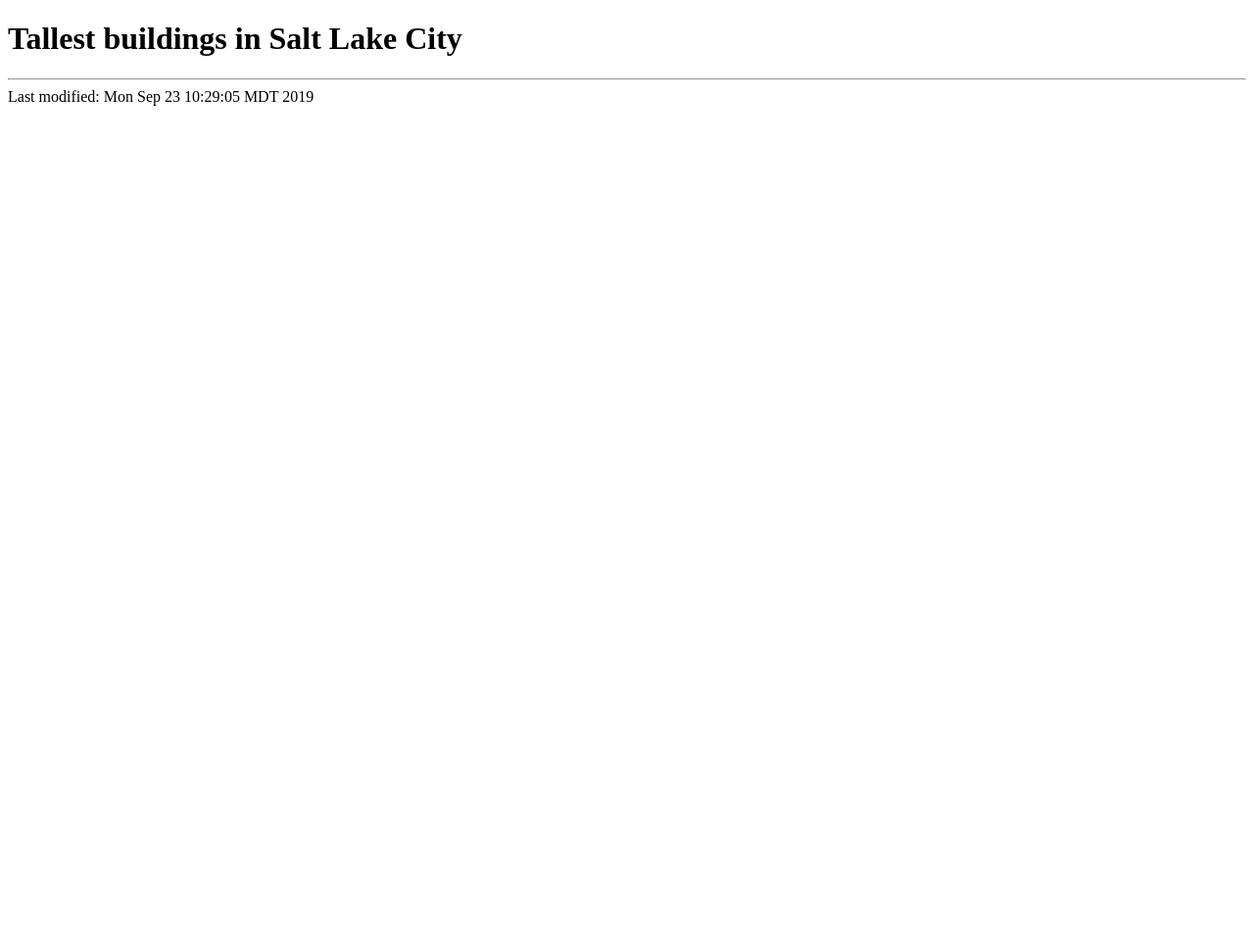
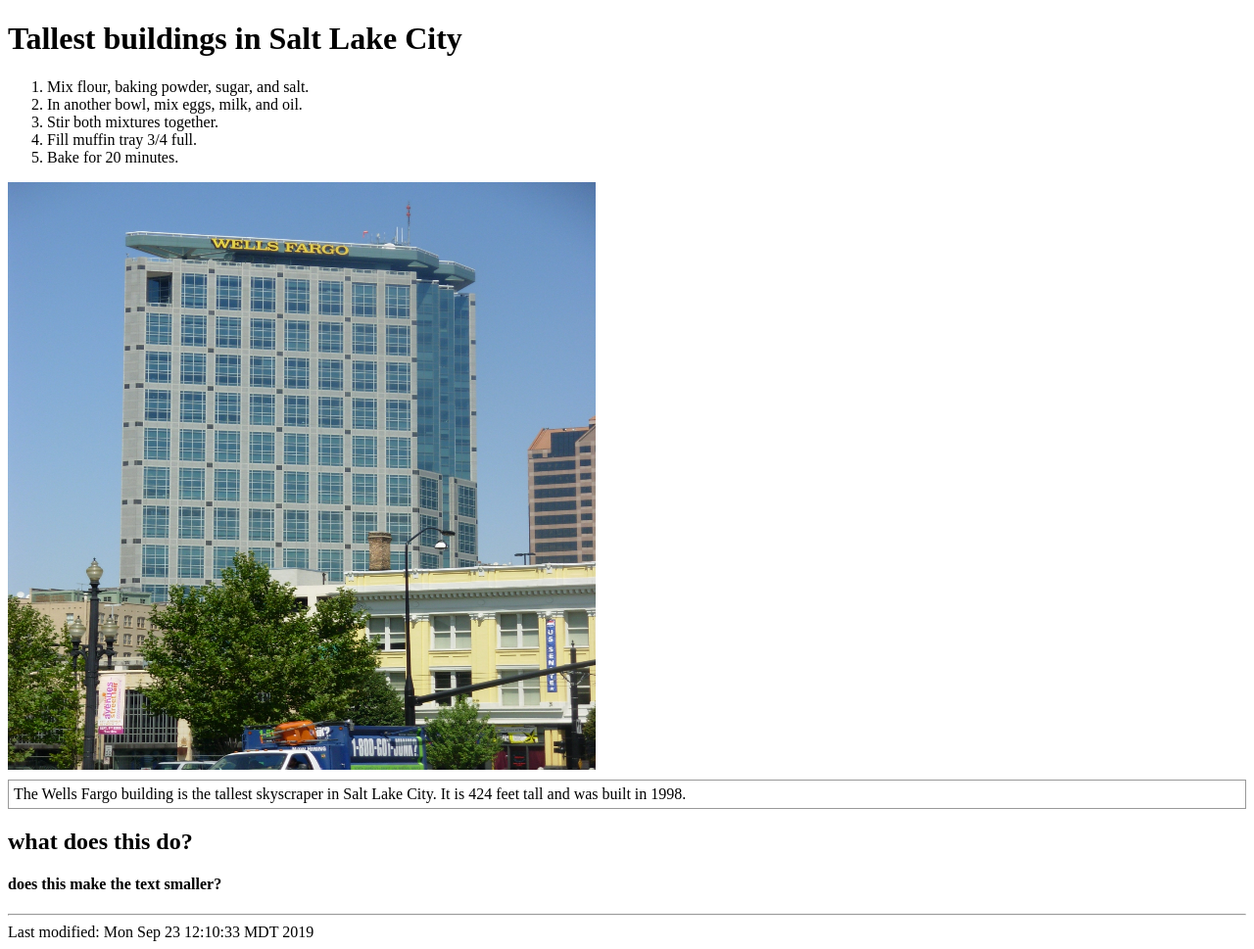
Before and after one commit to evanwgeorge/evanwgeorge.github.io, a plain HTML site: page index.html in a window 1280 px wide. Shown: the whole page at 98% size. Before the commit the page ends 800 px from the top, so only its background shows below. Drawn offline with Linux system fonts and the light colour scheme.

Commit message:
commiting .html and .css files

```diff
--- /dev/null
+++ b/index.css
@@ -0,0 +1,5 @@
+p {
+    margin: 10px 0;
+    padding: 5px;
+    border: 1px solid #999;
+    }
--- a/index.html
+++ b/index.html
@@ -1,20 +1,31 @@
-<!DOCTYPE HTML PUBLIC "-//W3C//DTD HTML 4.01 Transitional//EN" "http://www.w3.org/TR/html4/loose.dtd">
+<!DOCTYPE HTML PUBLIC"-//W3C//DTD HTML 4.01 Transitional//EN" "http://www.w3.org/TR/html4/loose.dtd">
 <html>
 <head>
 <meta http-equiv="Content-Type" content="text/html; charset=iso-8859-15">
 <title>Salt Lake City Architecture</title>
+<link rel="stylesheet" type="text/css" href="index.css"/>
+</head>
 <header class= page-header>
     <h1>Tallest buildings in Salt Lake City</h1>
 </header>
-
-
+<ol>
+    <li>Mix flour, baking powder, sugar, and salt.</li>
+      <li>In another bowl, mix eggs, milk, and oil.</li>
+     <li>Stir both mixtures together.</li>
+	  <li>Fill muffin tray 3/4 full.</li>
+	    <li>Bake for 20 minutes.</li>
+	    </ol>
+<img class="fit-picture"
+     src="2006_Wells_Fargo_Center,_Salt_Lake_City.jpg"
+     alt="Wells Fargo building in downtown Salt Lake City" style="width:600px;height:600px;">
+<p>The Wells Fargo building is the tallest skyscraper in Salt Lake City. It is 424 feet tall and was built in 1998.</p>
 
 <body>
-<h1></h1>
-
+<h2>what does this do? </h2>
+<h4>does this make the text smaller?</h4>
 
 
 <hr>
 <address></address>
-<!-- hhmts start -->Last modified: Mon Sep 23 10:29:05 MDT 2019 <!-- hhmts end -->
+<!-- hhmts start -->Last modified: Mon Sep 23 12:10:33 MDT 2019 <!-- hhmts end -->
 </body> </html>
```
